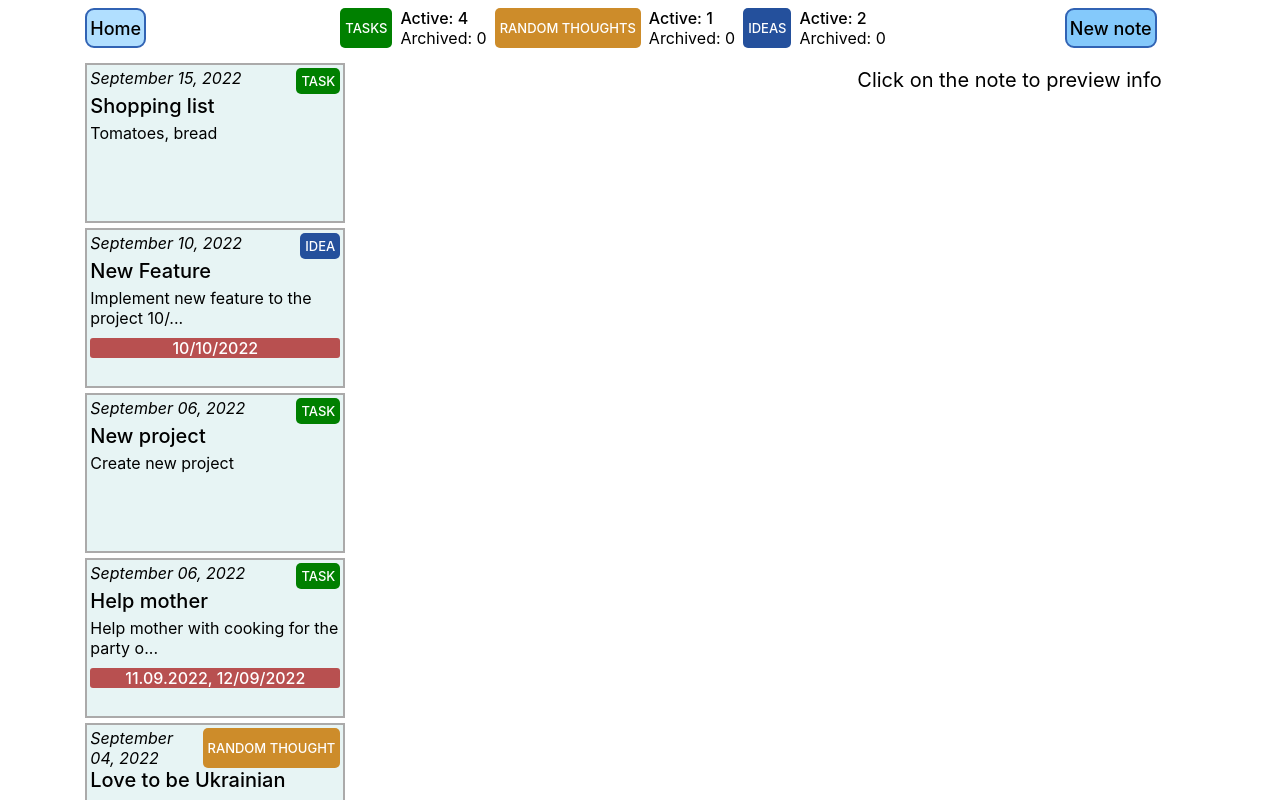
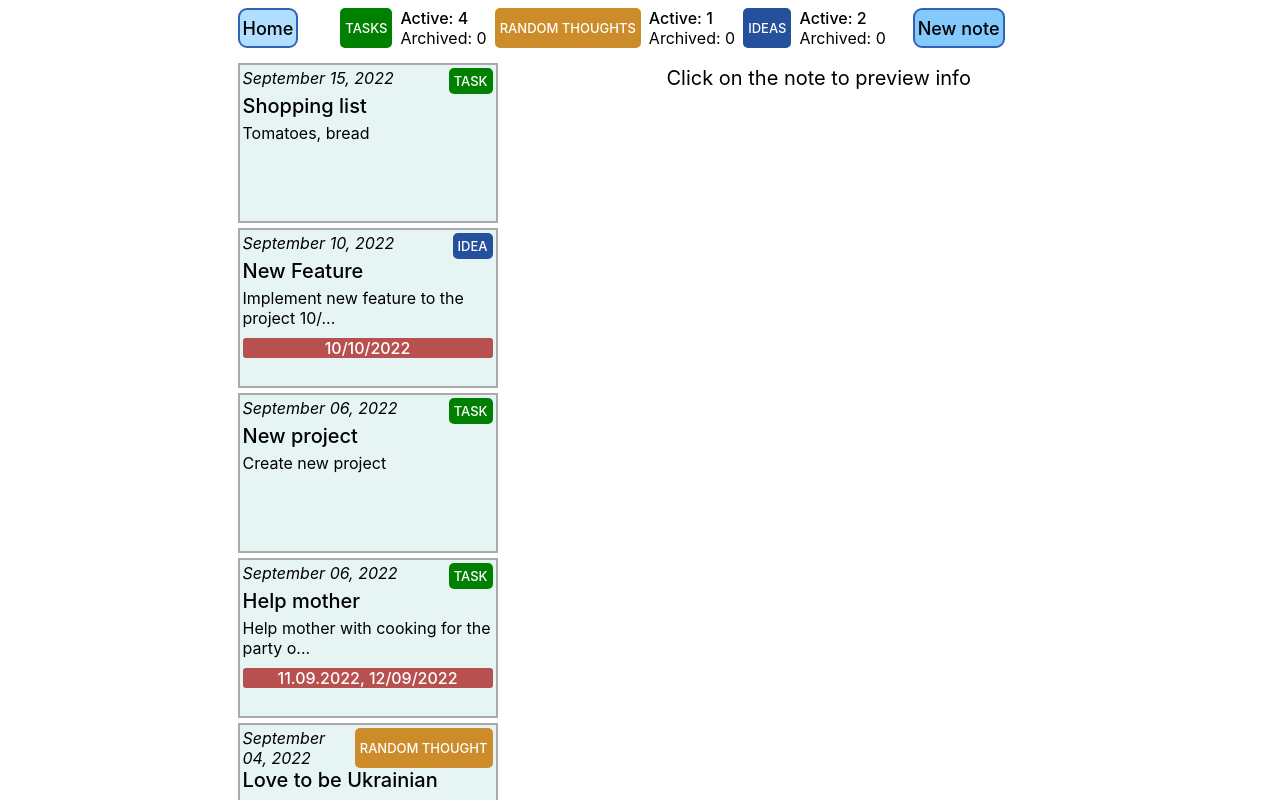
Before and after one commit to plntry/notesapp-react-redux-ts, a React (Create React App) app: page / in a window 1280 px wide. Shown: the top 800 px of the page. Built offline with nearby package versions, Linux system fonts and the light colour scheme.

Commit message:
Fixed styles

```diff
--- a/src/components/notes-components/NotePreview.tsx
+++ b/src/components/notes-components/NotePreview.tsx
@@ -28,9 +28,7 @@ const NotePreview: React.FC = () => {
 
   if (notesToShow.length === 0) {
     return (
-      <div className="open-form-btn-container">
-        <p className="notes-message no-notes-message">You have no notes here yet :(</p>
-      </div>
+      <p className="notes-message">You have no notes here yet :(</p>
     )
   }
 
@@ -38,9 +36,7 @@ const NotePreview: React.FC = () => {
 
   if (!notePreview) {
     return (
-      <div className="open-form-btn-container">
-        <p className="notes-message">Click on the note to preview info</p>
-      </div>
+      <p className="notes-message">Click on the note to preview info</p>
     )
   }
 
--- a/src/index.css
+++ b/src/index.css
@@ -65,21 +65,25 @@ body {
 }
 
 .open-form-btn:hover {
-  background-color: #24509c;
   color: white;
 }
 
 .notes-message {
   font-size: 20px;
-}
-
-.no-notes-message {
-  margin-left: -55px;
+  position: fixed;
+  display: flex;
+  flex-direction: column;
+  padding: 3px;
+  margin-top: 15px;
+  margin-left: 58vw;
+  width: 25vw;
+  height: auto;
+  margin-right: 20px;
 }
 
 .main-page-container {
   display: flex;
-  justify-content: space-around;
+  justify-content: flex-end;
 }
 
 .notes-container {
@@ -231,9 +235,9 @@ body {
   flex-direction: column;
   padding: 3px;
   margin-top: 15px;
-  margin-left: 60vw;
+  margin-left: 58vw;
 
-  width: 35vw;
+  width: 25vw;
   background-color: rgb(218, 248, 248);
   border: 2px solid rgb(116, 156, 156);
   height: auto;
@@ -307,12 +311,13 @@ body {
 /* Create Note Form */
 .create-note-form {
   display: flex;
+  align-self: center;
   flex-direction: column;
   justify-content: center;
   align-items: center;
   background-color: rgb(218, 248, 248);
   border: 2px solid rgb(116, 156, 156);
-  margin-top: 80px;
+  margin-top: 50px;
   padding: 60px;
 }
 
```
